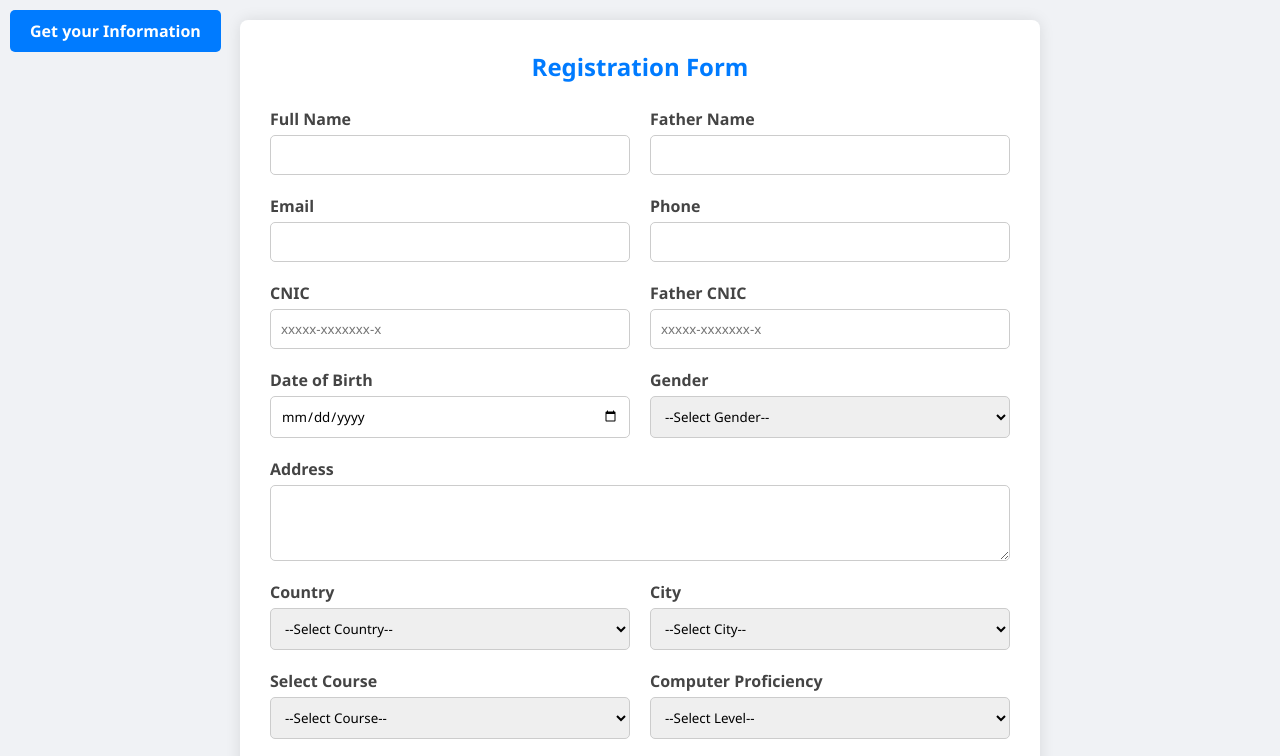
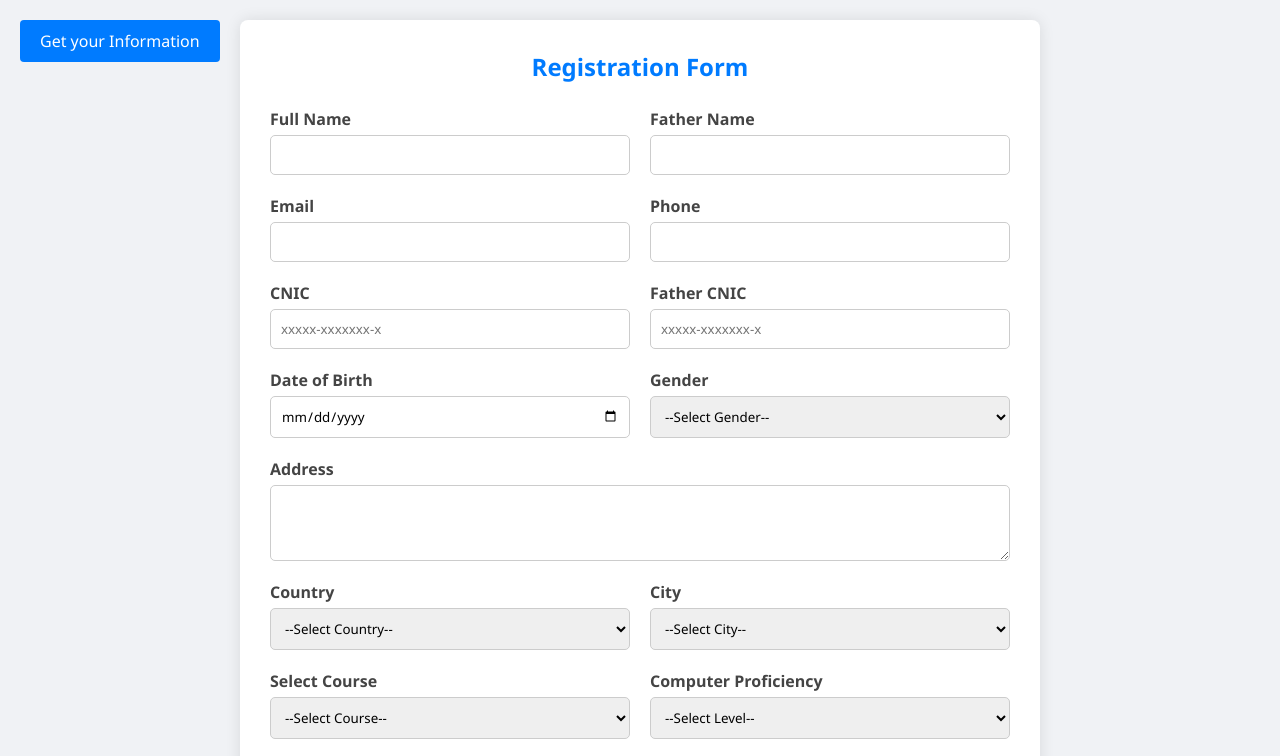
Before and after one commit to M-HassanJavaid/Admission-Form, a plain HTML site: page index.html in a window 1280 px wide. Shown: the top 756 px of the page. Drawn offline with Linux system fonts and the light colour scheme.

Commit message:
update button style

```diff
--- a/displayData.css
+++ b/displayData.css
@@ -18,27 +18,35 @@ body {
 }
 
 /* Navigation Button */
-.nav-btn {
-    margin-bottom: 30px;
-    background-color: #007BFF;
-    border: none;
-    padding: 12px 24px;
-    border-radius: 6px;
-    cursor: pointer;
-    transition: background-color 0.3s ease;
-    position: absolute;
-    top: 10px;
-    left: 10px;
+.button-link {
+  display: inline-block;
+  padding: 10px 20px;
+  background-color: #007bff; /* Bootstrap blue */
+  color: white;
+  text-decoration: none;
+  border: none;
+  border-radius: 4px;
+  text-align: center;
+  font-size: 16px;
+  cursor: pointer;
+  transition: background-color 0.3s ease, transform 0.1s ease;
+  position: absolute;
+  top: 20px;
+  left: 20px;
 }
 
-.nav-btn a {
-    text-decoration: none;
-    color: white;
-    font-weight: bold;
+.button-link:hover {
+  background-color: #0056b3; /* Darker blue on hover */
 }
 
-.nav-btn:hover {
-    background-color: #0056b3;
+.button-link:active {
+  transform: scale(0.98);
+}
+
+.nav-btn {
+  position: absolute;
+  top: 10px;
+  left: 10px;
 }
 
 /* Container Styling */
--- a/index.html
+++ b/index.html
@@ -10,8 +10,8 @@
 
 <body>
 
+  <a href="displayData.html" class="button-link">Get your Information</a>
 
-  <button class="nav-btn"><a href="displayData.html">Get your Information</a></button>
 
   <div class="container">
     <h2>Registration Form</h2>
--- a/style.css
+++ b/style.css
@@ -14,30 +14,29 @@ body {
   padding: 20px;
 }
 
-button a {
+.button-link {
+  display: inline-block;
+  padding: 10px 20px;
+  background-color: #007bff; /* Bootstrap blue */
+  color: white;
   text-decoration: none;
-  color: white;
-  display: block;
-  width: 100%;
-  height: 100%;
+  border: none;
+  border-radius: 4px;
+  text-align: center;
+  font-size: 16px;
+  cursor: pointer;
+  transition: background-color 0.3s ease, transform 0.1s ease;
+  position: absolute;
+  top: 20px;
+  left: 20px;
 }
 
-/* Navigation Button */
-button {
-  background-color: #007bff;
-  border: none;
-  padding: 10px 20px;
-  margin-bottom: 20px;
-  border-radius: 5px;
-  cursor: pointer;
-  font-size: 1rem;
-  transition: background-color 0.3s ease;
-  font-weight: bold;
-
+.button-link:hover {
+  background-color: #0056b3; /* Darker blue on hover */
 }
 
-button:hover {
-  background-color: #0056b3;
+.button-link:active {
+  transform: scale(0.98);
 }
 
 .nav-btn {
```
Also changed, not shown: displayData.html (+1 -1 lines).
